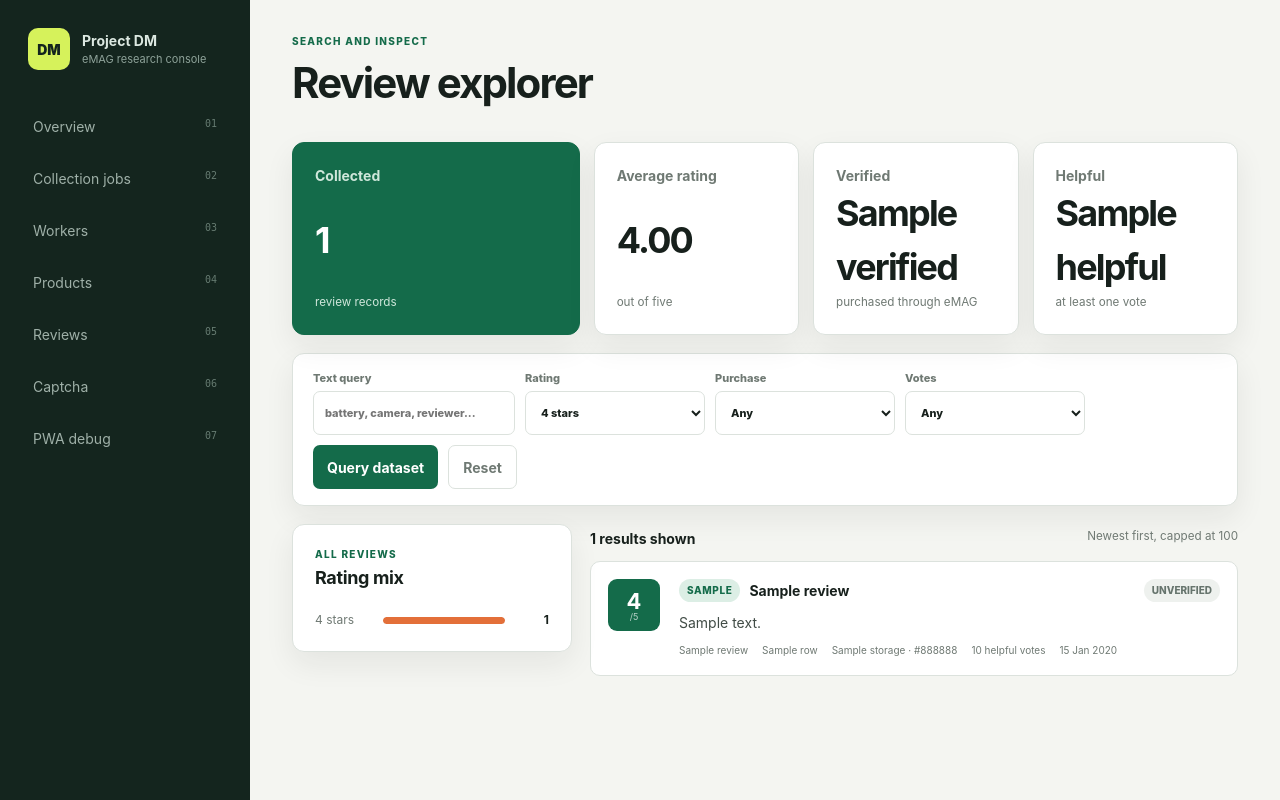
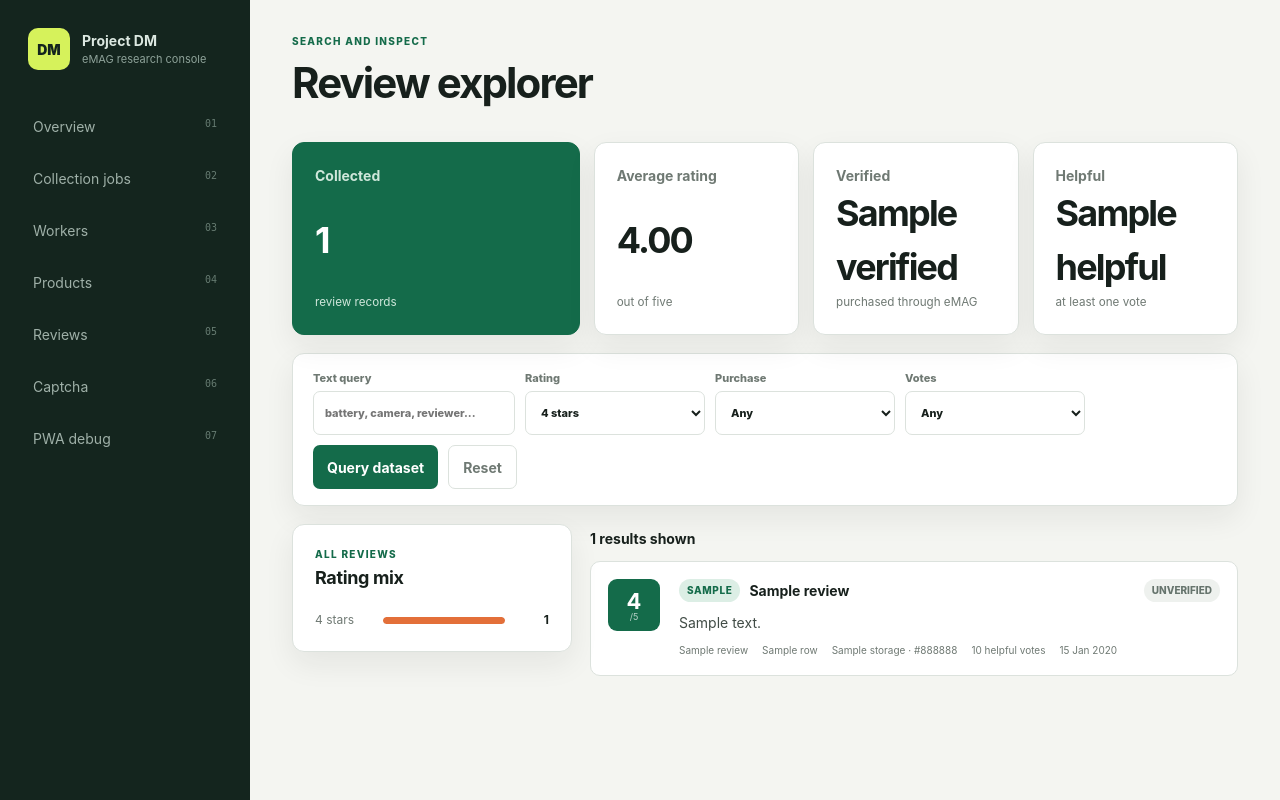
Before and after one commit to AndyStan112/project_dm, a FastAPI app: template src/project_dm/web/templates/reviews.html in a window 1280 px wide. Run offline with FastAPI, Linux system fonts and the light colour scheme; the template is opened without the code that fills it: most values are stand-ins (such as "Sample title", 1, 10 or a date in 2020).

Commit message:
modified reviews

```diff
--- a/src/project_dm/web/templates/reviews.html
+++ b/src/project_dm/web/templates/reviews.html
@@ -25,7 +25,7 @@
     <div class="bar-chart">{% for score, count in rating_counts %}<a class="bar-row" href="/reviews?rating={{ score }}"><span>{{ score }} stars</span><div class="bar-track"><i style="width: {{ (count / maximum * 100) if maximum else 0 }}%"></i></div><strong>{{ count }}</strong></a>{% endfor %}</div>
   </article>
   <article>
-    <div class="results-heading"><strong>{{ reviews|length }} results shown</strong><small>Newest first, capped at 100</small></div>
+    <div class="results-heading"><strong>{{ reviews|length }} results shown</strong></div>
     <div class="review-list">{% for row in reviews %}{% include "_review_card.html" %}{% else %}<div class="empty-state">No reviews match this query.</div>{% endfor %}</div>
   </article>
 </section>
```
